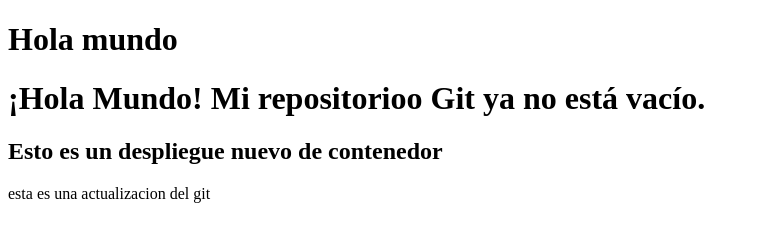
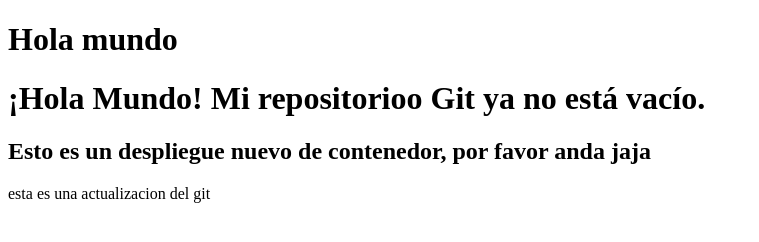
Before and after one commit to Fabian1957/mi-proyecto-devops, a plain HTML site: page index.html in a window 1280 px wide. Shown: the whole page, without its empty margins (0-759 px from the left). Drawn offline with Linux system fonts and the light colour scheme.

Commit message:
Prueba numero 2

```diff
--- a/index.html
+++ b/index.html
@@ -7,7 +7,7 @@
 <body>
     <h1> Hola mundo </h1>
     <h1>¡Hola Mundo! Mi repositorioo Git ya no está vacío.</h1>
-    <h2> Esto es un despliegue nuevo de contenedor</h2>
+    <h2> Esto es un despliegue nuevo de contenedor, por favor anda jaja </h2>
     <p> esta es una actualizacion del git</p>
 </body>
 </html>
```
